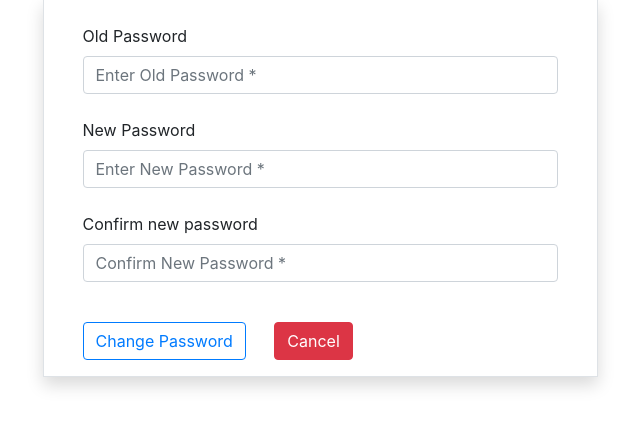
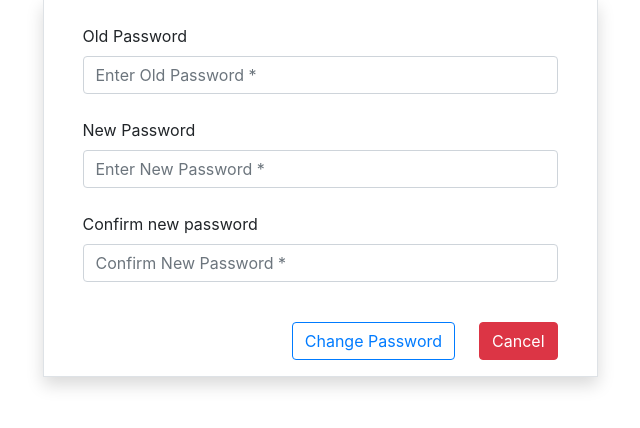
Before and after one commit to chiranjeev11/website_content_editor, a Flask app: page /admin/change_password in a window 1280 px wide. Shown: the part 105-533 px from the top of the page, without its empty margins (320-960 px from the left). Run offline with Flask 2, Linux system fonts and the light colour scheme; the visitor is signed in with stand-in values (Sample User, id 1); data comes from the database, SQL or seed files in the repository; data that the repository does not hold is empty; some libraries are stand-ins or nearby versions.

Commit message:
fixed UI of change password button

```diff
--- a/app/templates/admin_change_password.html
+++ b/app/templates/admin_change_password.html
@@ -29,9 +29,9 @@
 					<span class="small" style="color: red">{{ error }}</span>
 					{% endfor %}
 				</div>
-				<div class="form-group ml-4">
+				<div class="form-group ml-4 d-md-flex  justify-content-end align-items-center">
 					{{ form.submit(class="btn btn-outline-primary mt-3") }}
-					<a class="btn btn-danger ml-4 mt-3" href="{{ url_for('pages') }}">Cancel</a>
+					<a class="btn btn-danger ml-4 mt-3 mr-4" href="{{ url_for('pages') }}">Cancel</a>
 				</div>
 			</div>
 		</div>
--- a/app/templates/admin_profile.html
+++ b/app/templates/admin_profile.html
@@ -46,7 +46,7 @@
 				</div>
 				<div class="form-group m-4 d-md-flex  justify-content-end align-items-center">
 					{{ form.submit(class="btn btn-outline-primary") }}
-					<a class="btn btn-danger mx-4" href="{{ url_for('pages') }}">Cancel</a>
+					<a class="btn btn-danger ml-4" href="{{ url_for('pages') }}">Cancel</a>
 				</div>
 			</div>
 		</div>
```
